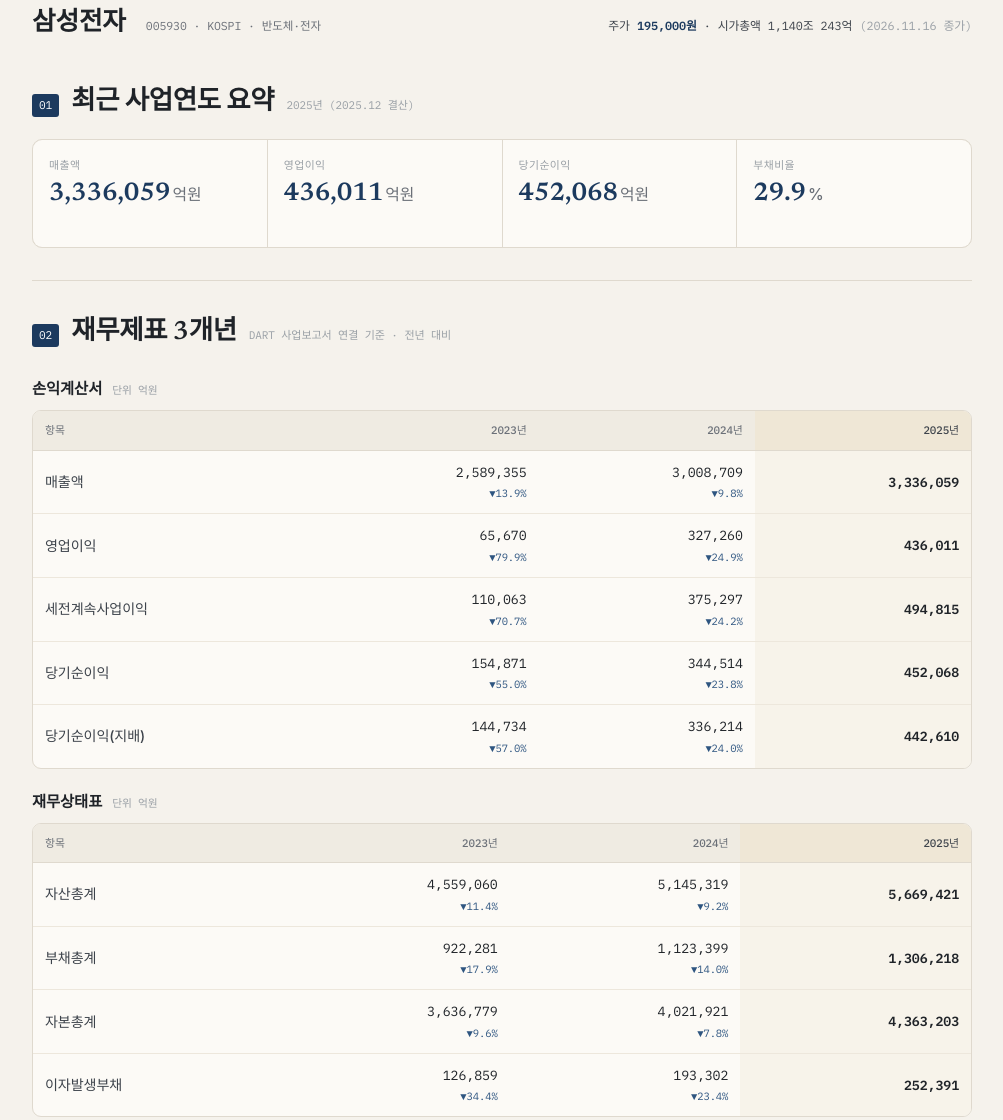
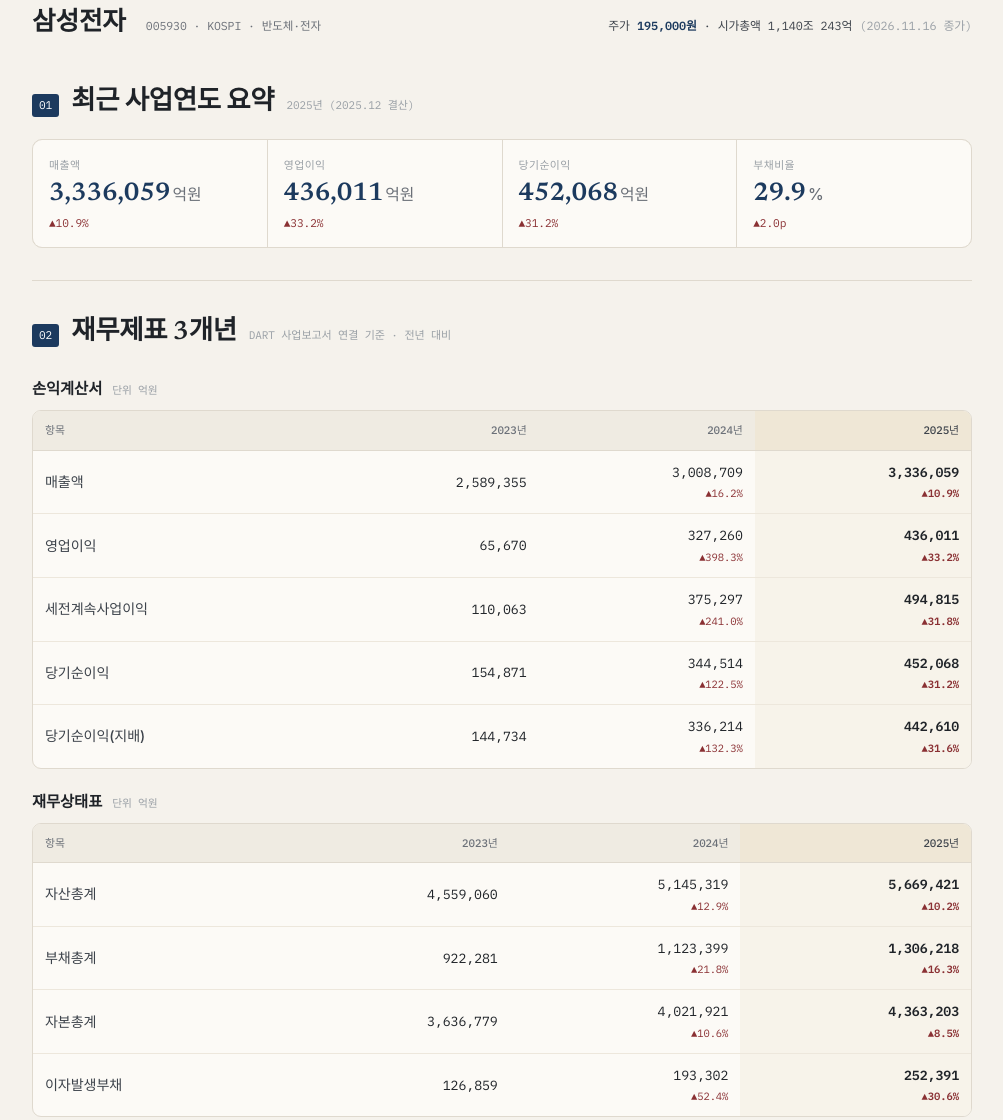
Before and after one commit to zmschd1-maker/-, a plain HTML site: page projects/dart-analyzer.html in a window 1280 px wide. Shown: the part 499-1619 px from the top of the page, without its empty margins (138-1141 px from the left). Drawn offline with Linux system fonts and the light colour scheme; a web font is replaced by a local one.

Commit message:
fix: YoY 방향·기준연도 수정, EPS·BPS 비율 표기 오류 수정, 현금흐름 전환 표기

```diff
--- a/projects/dart-analyzer.html
+++ b/projects/dart-analyzer.html
@@ -334,7 +334,7 @@
         <b>데모 데이터</b>
         <ul>
           <li>삼성전자(005930) · 현대자동차(005380) · 한화에어로스페이스(012450)의 <b>2023·2024·2025 사업연도 연결 재무제표</b>입니다.</li>
-          <li>값은 금융감독원 전자공시(DART) 사업보고서 공시값을 기준으로 정리했고, 표기 단위는 억원입니다. 지표(영업이익률·ROE·부채비율·EPS·PER 등)는 공시값 기준으로 표기했습니다.</li>
+          <li>값은 금융감독원 전자공시(DART) 사업보고서 연결 재무제표 공시값을 기준으로 정리했고(네이버금융·FnGuide 표기), 표기 단위는 억원입니다.</li>
           <li>주가는 2026년 11월 16일 종가 기준이며, 이후에는 달라집니다.</li>
           <li>이 페이지는 <b>서버·API 키·로그인이 필요 없습니다.</b> 데이터가 파일 안에 들어 있어 링크만 누르면 바로 동작합니다.</li>
         </ul>
@@ -440,18 +440,30 @@
     return n(Math.round(v));
   }
 
-  function yoyText(arr, i, isRatio){
-    if(i+1 >= arr.length) return '';
-    var prev = arr[i+1], v = arr[i];
-    if(prev==null || v==null || prev===0) return '';
-    if(isRatio){
+  function pctChange(v, prev){
+    if(prev==null || v==null || prev===0) return null;
+    if((v>=0) !== (prev>=0)) return { flip:true, txt:(v>0 ? '흑자 전환' : '적자 전환') };
+    var pct;
+    if(v<0 && prev<0) pct = (Math.abs(v)/Math.abs(prev) - 1) * 100;
+    else pct = (v/prev - 1) * 100;
+    return { pct:pct };
+  }
+
+  /* mode: 'amt'(금액) | 'pct'(비율 %p) */
+  function yoyText(arr, i, mode){
+    if(i<=0) return '';
+    var v = arr[i], prev = arr[i-1];
+    if(v==null || prev==null || isNaN(v) || isNaN(prev)) return '';
+    if(mode==='pct'){
       var dp = v - prev;
       if(Math.abs(dp) < 0.05) return '<span class="yoy flat">–</span>';
       return '<span class="yoy ' + (dp>0?'up':'dn') + '">' + (dp>0?'▲':'▼') + Math.abs(dp).toFixed(1) + 'p</span>';
     }
-    var pct = (v/prev - 1) * 100;
-    if(Math.abs(pct) < 0.05) return '<span class="yoy flat">–</span>';
-    return '<span class="yoy ' + (pct>0?'up':'dn') + '">' + (pct>0?'▲':'▼') + Math.abs(pct).toFixed(1) + '%</span>';
+    var r = pctChange(v, prev);
+    if(!r) return '';
+    if(r.flip) return '<span class="yoy ' + (v>0?'up':'dn') + '">' + r.txt + '</span>';
+    if(Math.abs(r.pct) < 0.05) return '<span class="yoy flat">–</span>';
+    return '<span class="yoy ' + (r.pct>0?'up':'dn') + '">' + (r.pct>0?'▲':'▼') + Math.abs(r.pct).toFixed(1) + '%</span>';
   }
 
   /* ================= 헤더/탭 ================= */
@@ -489,7 +501,7 @@
     document.getElementById('kpi').innerHTML = items.map(function(it){
       var v = it.arr[LAST];
       var val = it.ratio ? v.toFixed(1) : amt(v);
-      var delta = yoyText(it.arr, LAST, it.ratio);
+      var delta = yoyText(it.arr, LAST, it.ratio ? 'pct' : 'amt');
       return '<div class="kpi-cell">'
         + '<div class="k">' + it.k + '</div>'
         + '<div class="v">' + val + '<small>' + it.unit + '</small></div>'
@@ -513,21 +525,25 @@
     ['EPS','eps','원'], ['PER','per','배'], ['BPS','bps','원'], ['PBR','pbr','배'], ['주당배당금','dps','원'], ['배당수익률','divYield','%']
   ];
 
-  function table(rows, isRatio){
+  function fmtValue(v, unit){
+    if(unit === '%') return v.toFixed(2);
+    if(unit === '원' || unit === '배') return n(v);
+    return amt(v);
+  }
+
+  function table(rows){
     var c = cur();
     var head = '<thead><tr><th>항목</th>' + c.years.map(function(y,i){
-      return '<th class="' + (i===LAST?'col-now':'') + '">' + y + '년' + (i===LAST?'':'') + '</th>';
+      return '<th class="' + (i===LAST?'col-now':'') + '">' + y + '년</th>';
     }).join('') + '</tr></thead>';
     var body = '<tbody>' + rows.map(function(r){
       var key = r[1], unit = r[2] || '';
       var arr = c[key] || [];
+      var mode = (unit === '%') ? 'pct' : 'amt';
       return '<tr><th>' + r[0] + '</th>' + c.years.map(function(y,i){
         var v = arr[i];
-        var txt;
-        if(v==null || isNaN(v)) txt = '<span class="dim">-</span>';
-        else if(isRatio) txt = (unit==='%' ? v.toFixed(2) : n(v));
-        else txt = amt(v);
-        var yo = state.yoy ? yoyText(arr, i, isRatio) : '';
+        var txt = (v==null || isNaN(v)) ? '<span class="dim">-</span>' : fmtValue(v, unit);
+        var yo = state.yoy ? yoyText(arr, i, mode) : '';
         return '<td class="' + (i===LAST?'col-now num-strong':'') + '">' + txt + yo + '</td>';
       }).join('') + '</tr>';
     }).join('') + '</tbody>';
@@ -537,16 +553,16 @@
   function renderStatements(){
     var c = cur();
     document.getElementById('statementsBody').innerHTML =
-      '<div class="tbl-block"><div class="tbl-title"><h3>손익계산서</h3><span class="u">단위 ' + unitLabel() + '</span></div>' + table(IS_ROWS, false) + '</div>'
-      + '<div class="tbl-block"><div class="tbl-title"><h3>재무상태표</h3><span class="u">단위 ' + unitLabel() + '</span></div>' + table(BS_ROWS, false) + '</div>'
-      + '<div class="tbl-block"><div class="tbl-title"><h3>현금흐름표</h3><span class="u">단위 ' + unitLabel() + ' · 음수는 유출</span></div>' + table(CF_ROWS, false) + '</div>'
+      '<div class="tbl-block"><div class="tbl-title"><h3>손익계산서</h3><span class="u">단위 ' + unitLabel() + '</span></div>' + table(IS_ROWS) + '</div>'
+      + '<div class="tbl-block"><div class="tbl-title"><h3>재무상태표</h3><span class="u">단위 ' + unitLabel() + '</span></div>' + table(BS_ROWS) + '</div>'
+      + '<div class="tbl-block"><div class="tbl-title"><h3>현금흐름표</h3><span class="u">단위 ' + unitLabel() + ' · 음수는 유출</span></div>' + table(CF_ROWS) + '</div>'
       + '<p class="chart-cap" style="padding:8px 2px 0;">세전계속사업이익·지배주주 순이익은 공시 표기 그대로입니다. 현금흐름표는 연결 기준이며, 회사별로 분류 방식이 달라 단순 비교에는 주의가 필요합니다.</p>';
   }
 
   function renderRatios(){
     var c = cur();
     document.getElementById('ratiosBody').innerHTML =
-      '<div class="tbl-block">' + table(RA_ROWS, true) + '</div>'
+      '<div class="tbl-block">' + table(RA_ROWS) + '</div>'
       + '<p class="chart-cap" style="padding:8px 2px 0;">%는 공시값 기준 비율, 원·배는 주당 지표입니다. PER·PBR은 각 사업연도 말 주가 기준으로 계산된 값입니다.</p>';
   }
 
```
